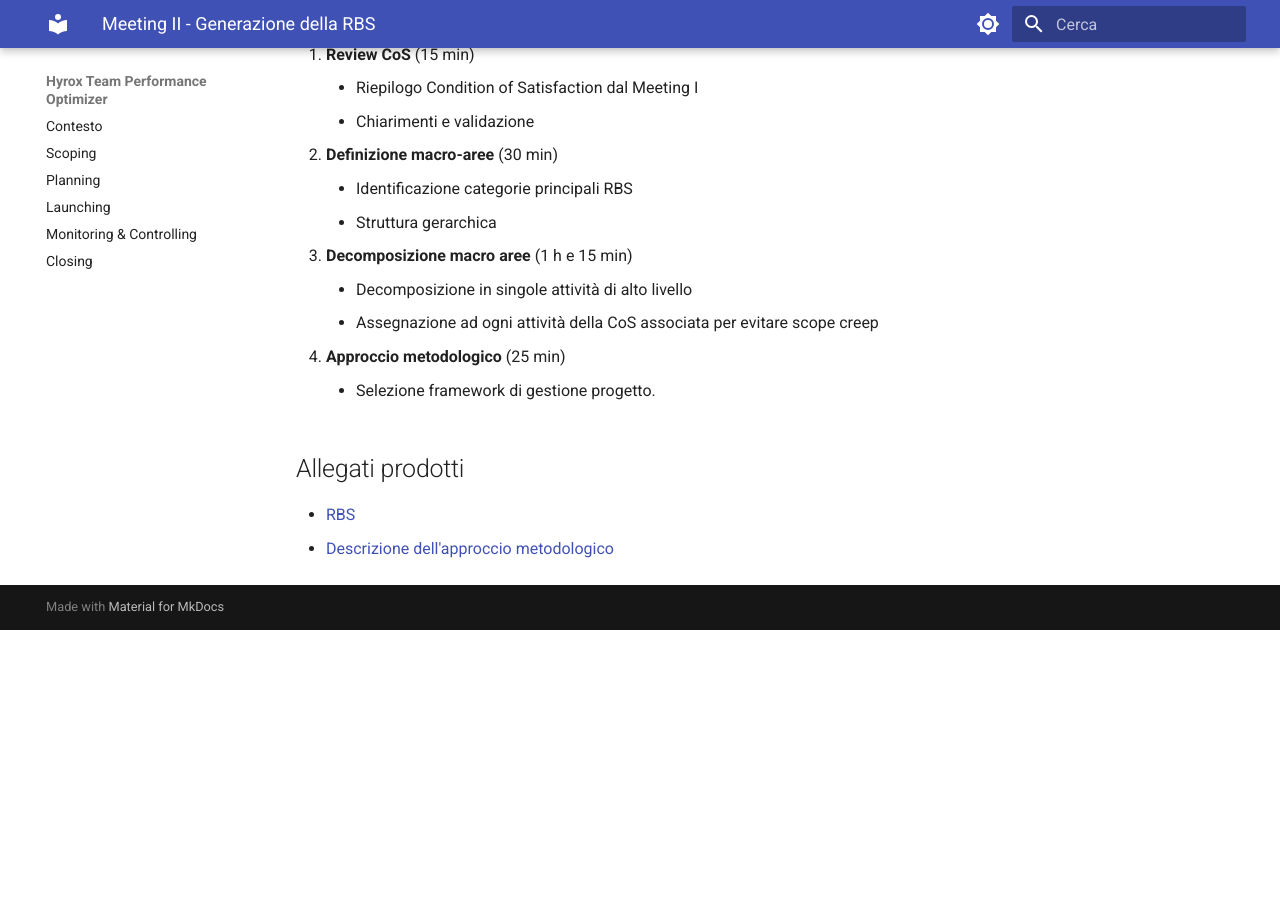
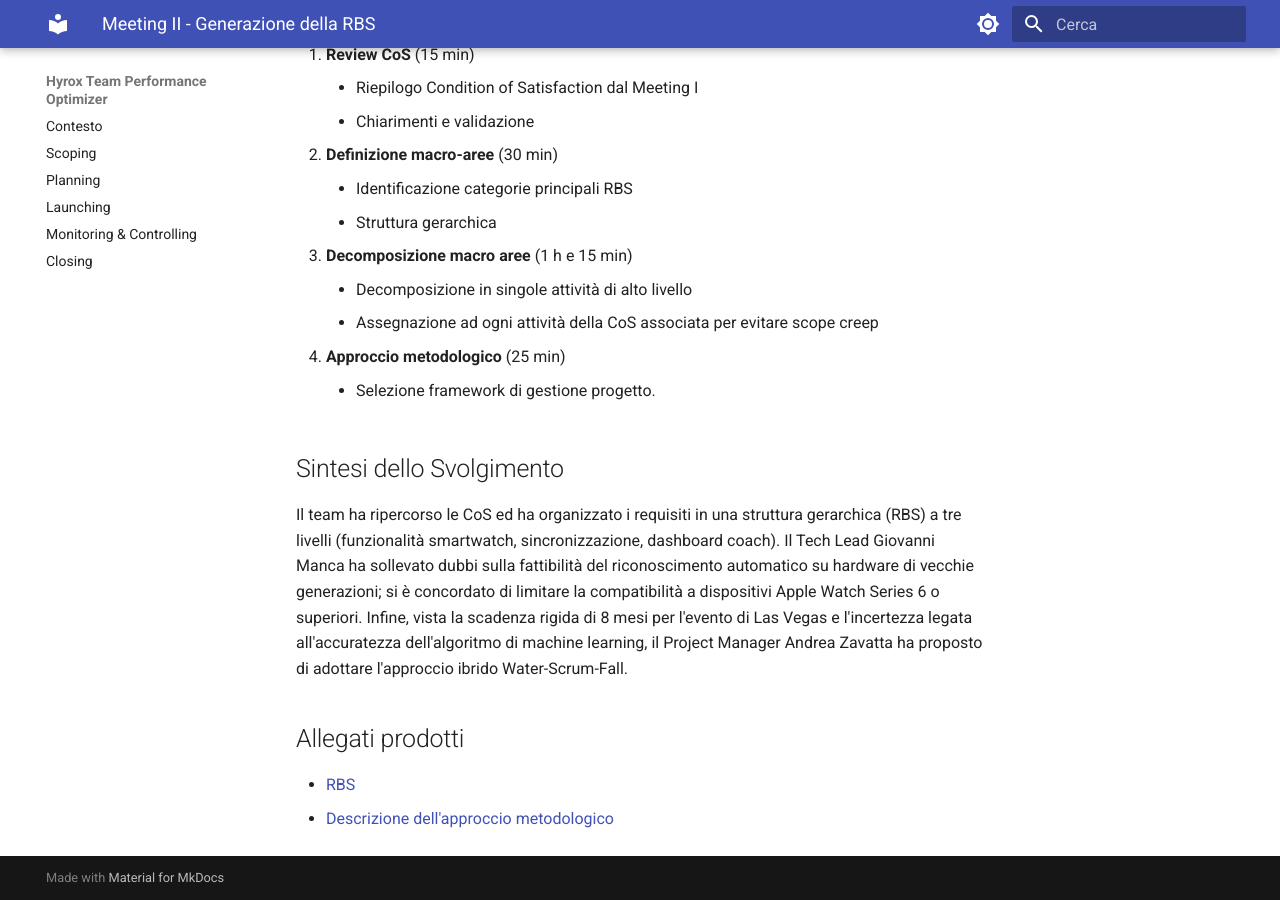
Before and after one commit to AndreaZavatta/Hyrox-Training-PM, an MkDocs documentation site: the page built from docs/allegati/meeting-2.md, in a window 1280 px wide and 900 px high, scrolled down 771 px. Built offline with MkDocs 1.6.1 and Material for MkDocs 9.7.7, drawn with Linux system fonts in a browser that asks for light colours; before the commit the page ends 1401 px from its top, so only the background shows below that.

Commit message:
docs: add meeting summaries to documentation files

```diff
--- a/docs/allegati/meeting-2.md
+++ b/docs/allegati/meeting-2.md
@@ -31,6 +31,9 @@ Strutturare e organizzare i requisiti raccolti in una gerarchia chiara e complet
 4. **Approccio metodologico** (25 min)
     - Selezione framework di gestione progetto.
 
+## Sintesi dello Svolgimento
+Il team ha ripercorso le CoS ed ha organizzato i requisiti in una struttura gerarchica (RBS) a tre livelli (funzionalità smartwatch, sincronizzazione, dashboard coach). Il Tech Lead Giovanni Manca ha sollevato dubbi sulla fattibilità del riconoscimento automatico su hardware di vecchie generazioni; si è concordato di limitare la compatibilità a dispositivi Apple Watch Series 6 o superiori. Infine, vista la scadenza rigida di 8 mesi per l'evento di Las Vegas e l'incertezza legata all'accuratezza dell'algoritmo di machine learning, il Project Manager Andrea Zavatta ha proposto di adottare l'approccio ibrido Water-Scrum-Fall.
+
 ## Allegati prodotti
 
 - [RBS](https://miro.com/app/board/uXjVHGXupJA=/)
```
Also changed, not shown: docs/allegati/meeting-1.md (+3 -0 lines), docs/allegati/meeting-3.md (+3 -0 lines).
